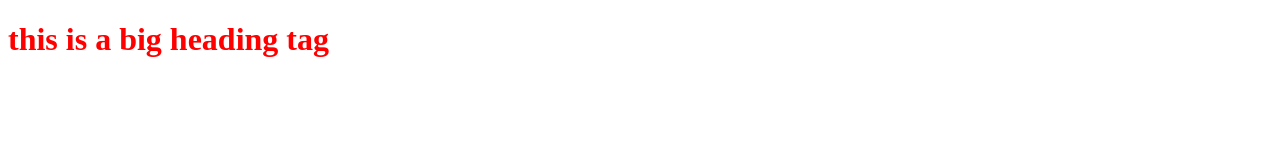
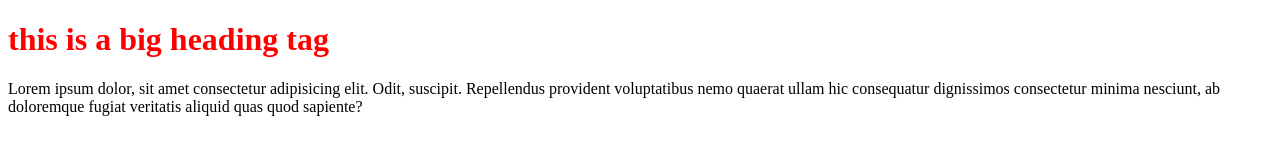
Before and after one commit to shooterboss/first-website, a plain HTML site: page index.html in a window 1280 px wide. Drawn offline with Linux system fonts and the light colour scheme.

Commit message:
Update index.html

```diff
--- a/index.html
+++ b/index.html
@@ -11,5 +11,6 @@
    <h1 class="header">
        this is a big heading tag
    </h1>
+   <p>Lorem ipsum dolor, sit amet consectetur adipisicing elit. Odit, suscipit. Repellendus provident voluptatibus nemo quaerat ullam hic consequatur dignissimos consectetur minima nesciunt, ab doloremque fugiat veritatis aliquid quas quod sapiente?</p>
 </body>
 </html>
```
